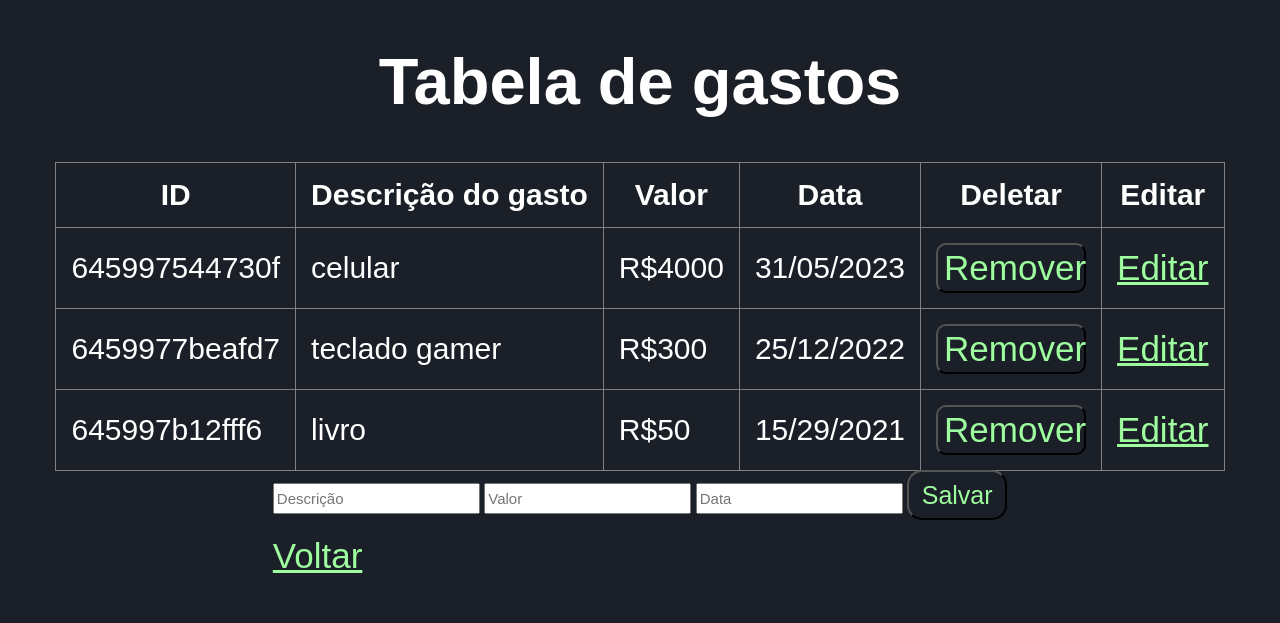
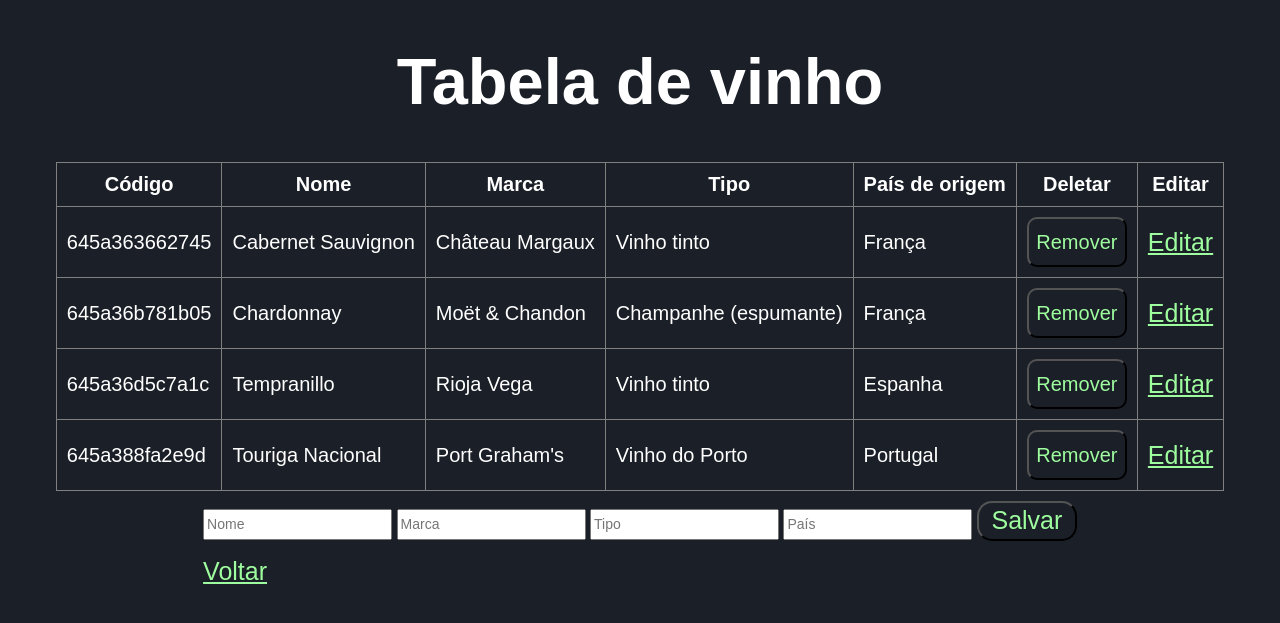
Before and after one commit to EmmilyKathylen/PHP_CRUD_WEB1, a PHP site: page /CRUD/ in a window 1280 px wide. Shown: the top 623 px of the page. Run offline with PHP 8.4, Linux system fonts and the light colour scheme; the visitor is signed in with stand-in values (Sample User, id 1).

Commit message:
Novo modelo

```diff
--- a/CRUD/anime.csv
+++ /dev/null
@@ -1,3 +0,0 @@
-645997544730f,celular,R$4000,31/05/2023
-6459977beafd7,"teclado gamer",R$300,25/12/2022
-645997b12fff6,livro,R$50,15/29/2021
--- a/CRUD/delete.php
+++ b/CRUD/delete.php
@@ -5,7 +5,7 @@ $id = $_GET['id'];
 $tempName = tempnam('.', '');
 
 $temp = fopen($tempName, 'w');
-$orig = fopen('anime.csv', 'r');
+$orig = fopen('vinho.csv', 'r');
 
 while (($row = fgetcsv($orig)) !== false) {
     if ($row[0] != $id) {
@@ -17,7 +17,7 @@ fclose($temp);
 fclose($orig);
 
 
-rename($tempName, 'anime.csv');
+rename($tempName, 'vinho.csv');
 
 header('location: index.php');
 
--- a/CRUD/index.php
+++ b/CRUD/index.php
@@ -16,7 +16,7 @@ $id = uniqid();
     <meta charset="UTF-8">
     <meta http-equiv="X-UA-Compatible" content="IE=edge">
     <meta name="viewport" content="width=device-width, initial-scale=1.0">
-    <title>Exemplo</title>
+    <title>vinho</title>
 </head>
 
 <style>
@@ -43,7 +43,7 @@ $id = uniqid();
             margin-bottom: 1em;
             margin-top: 20px;
             margin: 0 auto;
-            font-size: 30px;
+            font-size: 20px;
         }
 
         .form{
@@ -55,16 +55,16 @@ $id = uniqid();
 
         input{
             height: 25px;
-            font-size: 15px;
+            font-size: 14px;
         }
         a{
         color: #9efd9e;
-        font-size: 35px;
+        font-size: 25px;
         }
         button{
-        width: 150px;
+        width: 100px;
         height: 50px;
-        font-size: 35px;
+        font-size: 20px;
         border-radius: 10px;
         background-color: #1B1F27;
         color: #9efd9e;
@@ -73,7 +73,7 @@ $id = uniqid();
 
         .form button{
         width: 100px;
-        height: 50px;
+        height: 40px;
         font-size: 25px;
         border-radius: 15px;
         background-color: #1B1F27;
@@ -85,23 +85,25 @@ $id = uniqid();
 </style>
 
 <body>
-    <h1>Tabela de gastos</h1>
+    <h1>Tabela de vinho</h1>
     <table>
         <tr>
-            <th>ID</th>
-            <th>Descrição do gasto</th>
-            <th>Valor</th>
-            <th>Data</th>
+            <th>Código</th>
+            <th>Nome</th>
+            <th>Marca</th>
+            <th>Tipo</th>
+            <th>País de origem</th>
             <th>Deletar</th>
             <th>Editar</th>
         </tr>
-        <?php $fp = fopen('anime.csv', 'r') ?>
+        <?php $fp = fopen('vinho.csv', 'r') ?>
         <?php while (($row = fgetcsv($fp)) !== false): ?>
             <tr>
                 <td><?= $row[0] ?></td>
                 <td><?= $row[1] ?></td>
                 <td><?= $row[2] ?></td>
                 <td><?= $row[3] ?></td>
+                <td><?= $row[4] ?></td>
                 <td>
                     <form action="delete.php" method="GET">
                         <input type="hidden" name="id" value="<?= $row[0] ?>">
@@ -117,9 +119,10 @@ $id = uniqid();
        <div class="form">
      <form action="add.php" method="POST">
         <input type="hidden" name="id" value="<?= $id;?>">
-        <input type="text" name="descricao" placeholder="Descrição">
-        <input type="text" name="valor" placeholder="Valor" required>
-        <input type="text" name="data" placeholder="Data" required>
+        <input type="text" name="nome" placeholder="Nome">
+        <input type="text" name="marca" placeholder="Marca" required>
+        <input type="text" name="tipo" placeholder="Tipo" required>
+        <input type="text" name="pais" placeholder="País" required>
         <button>Salvar</button>
 
         <p>
--- /dev/null
+++ b/CRUD/vinho.csv
@@ -0,0 +1,4 @@
+645a363662745,"Cabernet Sauvignon","Château Margaux"," Vinho tinto",França
+645a36b781b05," Chardonnay","Moët & Chandon","Champanhe (espumante)"," França"
+645a36d5c7a1c,Tempranillo,"Rioja Vega","Vinho tinto",Espanha
+645a388fa2e9d,"Touriga Nacional","Port Graham's","Vinho do Porto",Portugal
--- a/index.php
+++ b/index.php
@@ -95,7 +95,7 @@ p{
 
 </head>
 <body>
-<h1>Sistema de Gerenciamento</h1>
+<h1>Catálogo de vinho</h1>
 <?php if (!isset($_SESSION['auth']) || $_SESSION['auth'] !== true): ?>
 
     <section calss="area-login">
@@ -112,7 +112,7 @@ p{
 
     <?php else: ?>
         <div class="home">
-        <p>Confira seus gastos <a href="CRUD/">aqui</a> </p>
+        <p>Confira o seu catálogo de vinho <a href="CRUD/">aqui</a> </p>
         <br>
         <a href="logout.php">Sair da conta</a>
     </div>
--- a/login.php
+++ b/login.php
@@ -4,7 +4,7 @@
     <meta charset="UTF-8">
     <meta http-equiv="X-UA-Compatible" content="IE=edge">
     <meta name="viewport" content="width=device-width, initial-scale=1.0">
-    <title>Document</title>
+    <title>Cadastro</title>
 </head>
 <style>
    body{
```
Also changed, not shown: CRUD/add.php (+7 -6 lines), CRUD/edit.php (+12 -11 lines), CRUD/update.php (+7 -6 lines).
